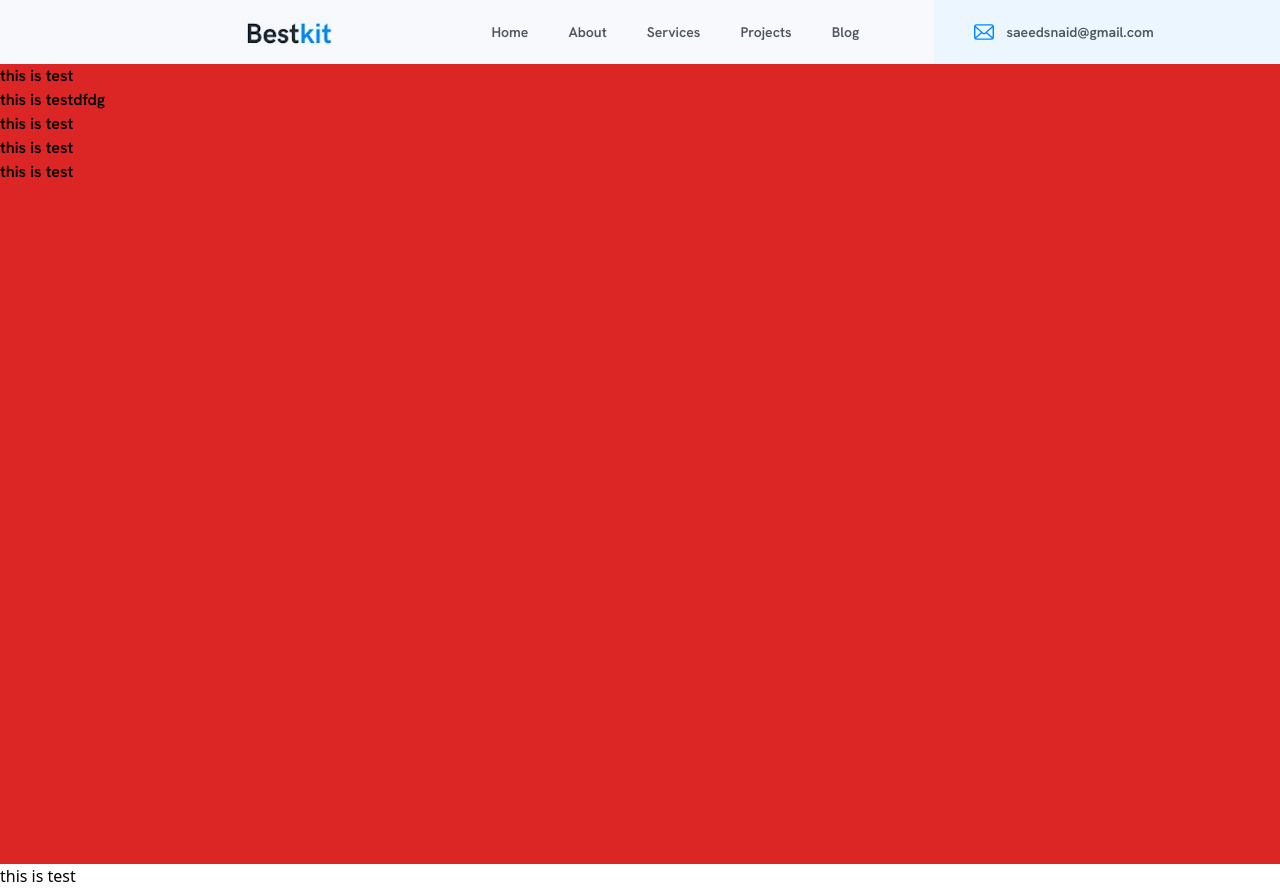
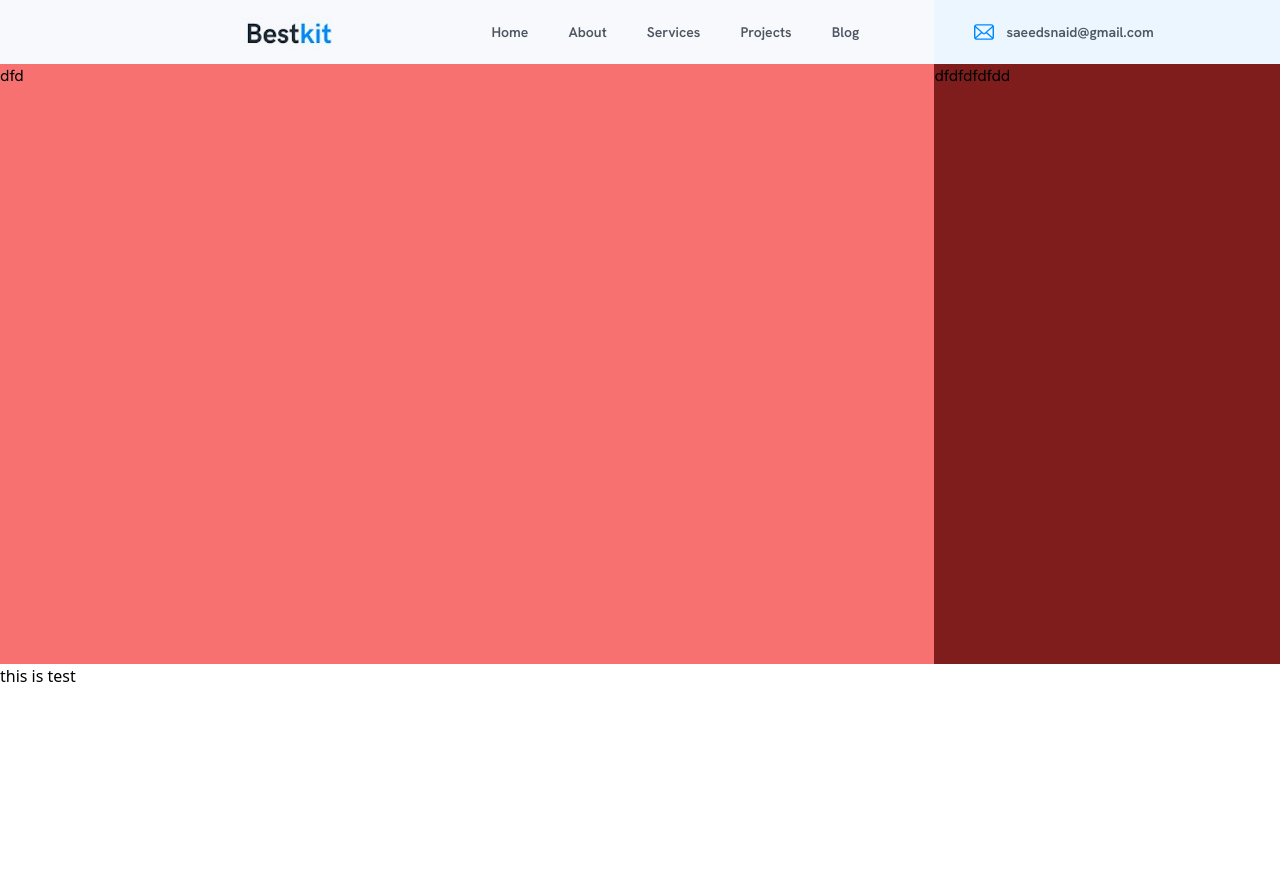
Before and after one commit to saeidniyabati2/myportfolio, a Next.js app: page / in a window 1280 px wide. After the commit the page ends 800 px from the top, so only its background shows below. Built offline with nearby package versions, Linux system fonts and the light colour scheme.

Commit message:
adding background in hero

```diff
--- a/src/components/Hero.tsx
+++ b/src/components/Hero.tsx
@@ -26,12 +26,15 @@ export default function Hero(props: object) {
   console.log(test2);
 
   return (
-    <div className="w-full h-screen bg-red-600">
-      <h2 className="font-bold ">this is test</h2>
-      <h2 className="font-HankenGrotesk font-light">this is testdfdg</h2>
-      <p className="font-HankenGrotesk font-bold">this is test</p>
-      <p className="font-HankenGrotesk">this is test</p>
-      <h2>this is test</h2>
-    </div>
+    <section className="w-full h-[75vh] bg-red-600 flex">
+      {/* left side section */}
+      <div className="w-full h-full bg-red-400 basis-[73%] bg-[#F8F9FD]">
+        dfd
+      </div>
+      {/* right side section */}
+      <div className="w-full h-full bg-red-900 basis-[27%] bg-[#ECF6FF]">
+        dfdfdfdfdd
+      </div>
+    </section>
   );
 }
--- a/src/components/Navbar.tsx
+++ b/src/components/Navbar.tsx
@@ -2,7 +2,7 @@ import Image from "next/image";
 
 export default function Navbar(props: object) {
   return (
-    <nav className="w-full h-[4rem]  flex  bg-[#F8F9FD]">
+    <nav className="w-full h-[4rem]  flex ">
       <div className="w-full h-full  basis-[73%] flex bg-[#F8F9FD] pl-[15rem]">
         {/* container of image */}
         <div className=" h-full  relative flex items-center basis-4/12">
```
